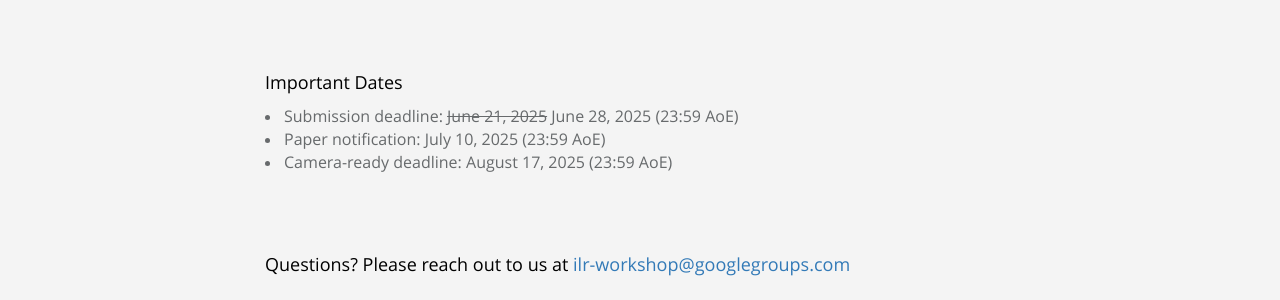
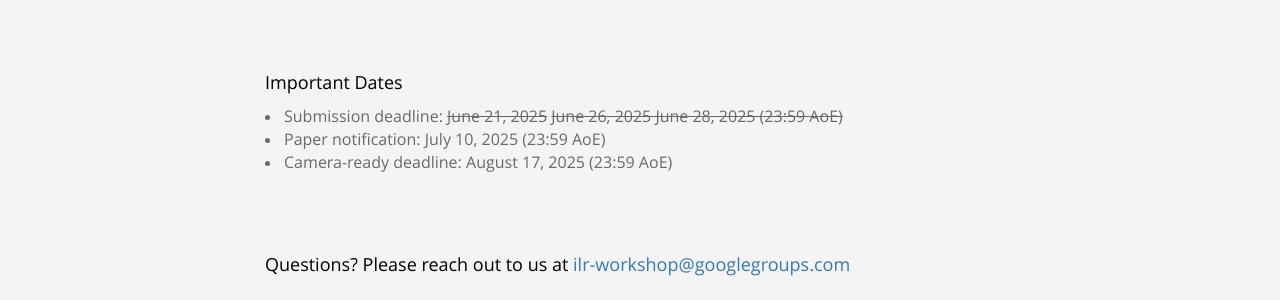
Before and after one commit to ilr-workshop/ICCVW2025, a Jekyll site: the page built from index.html, in a window 1280 px wide and 900 px high, scrolled down 1708 px. Shown: the part 155-455 px from the top of the window. Built offline with Jekyll 4.4.1, drawn with Linux system fonts in a browser that asks for light colours.

Commit message:
Update call_for_paper.html

```diff
--- a/_includes/sections/call_for_paper.html
+++ b/_includes/sections/call_for_paper.html
@@ -23,7 +23,7 @@
          </div>
          <div class="col-lg-8 col-lg-offset-2 m-t-lg m-b-lg wow zoomIn">
             <p><font size="4px" color="#000000"><span data-i18n="about_me.des">  Important Dates </span></font></p>
-            <li><font size="3px">Submission deadline: <del>June 21, 2025</del> June 28, 2025 (23:59 AoE)</font></li>
+            <li><font size="3px">Submission deadline: <del>June 21, 2025</del> <del>June 26, 2025<del> June 28, 2025 (23:59 AoE)</font></li>
             <li><font size="3px">Paper notification: July 10, 2025 (23:59 AoE)</font></li>
             <li><font size="3px">Camera-ready deadline: August 17, 2025 (23:59 AoE)</font></li><br />
         </div>
```
